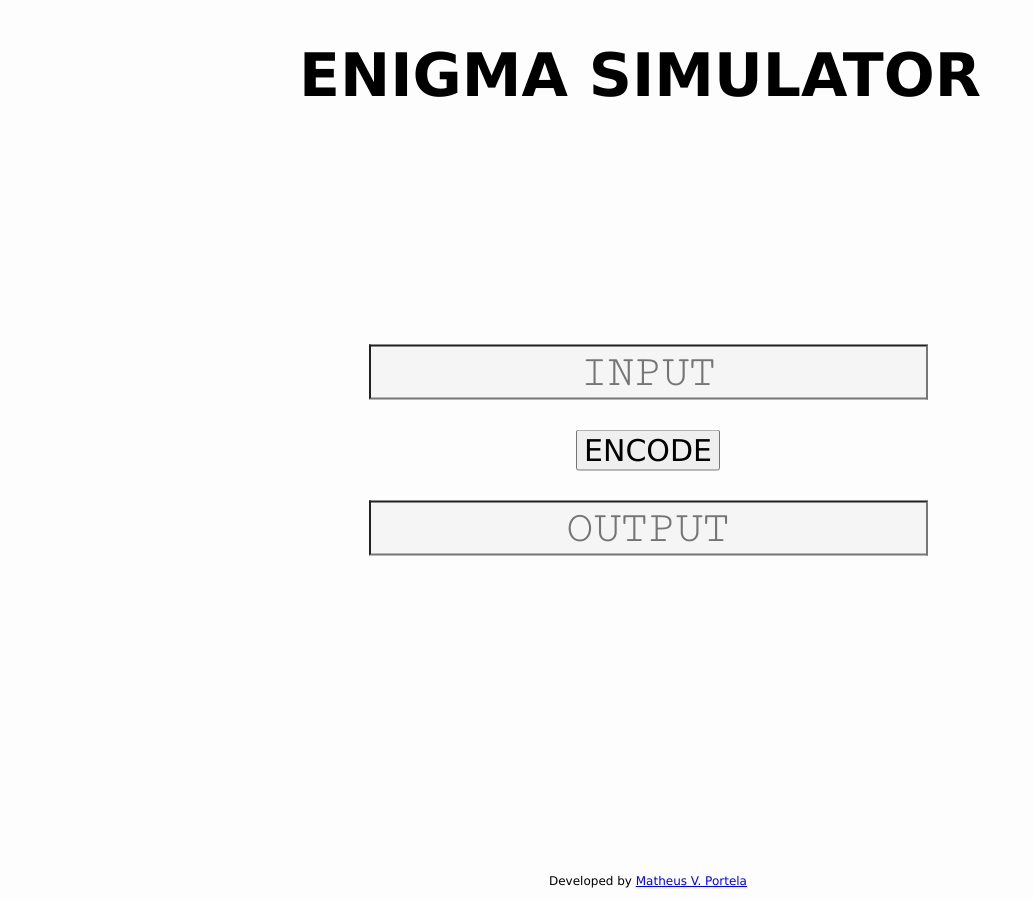
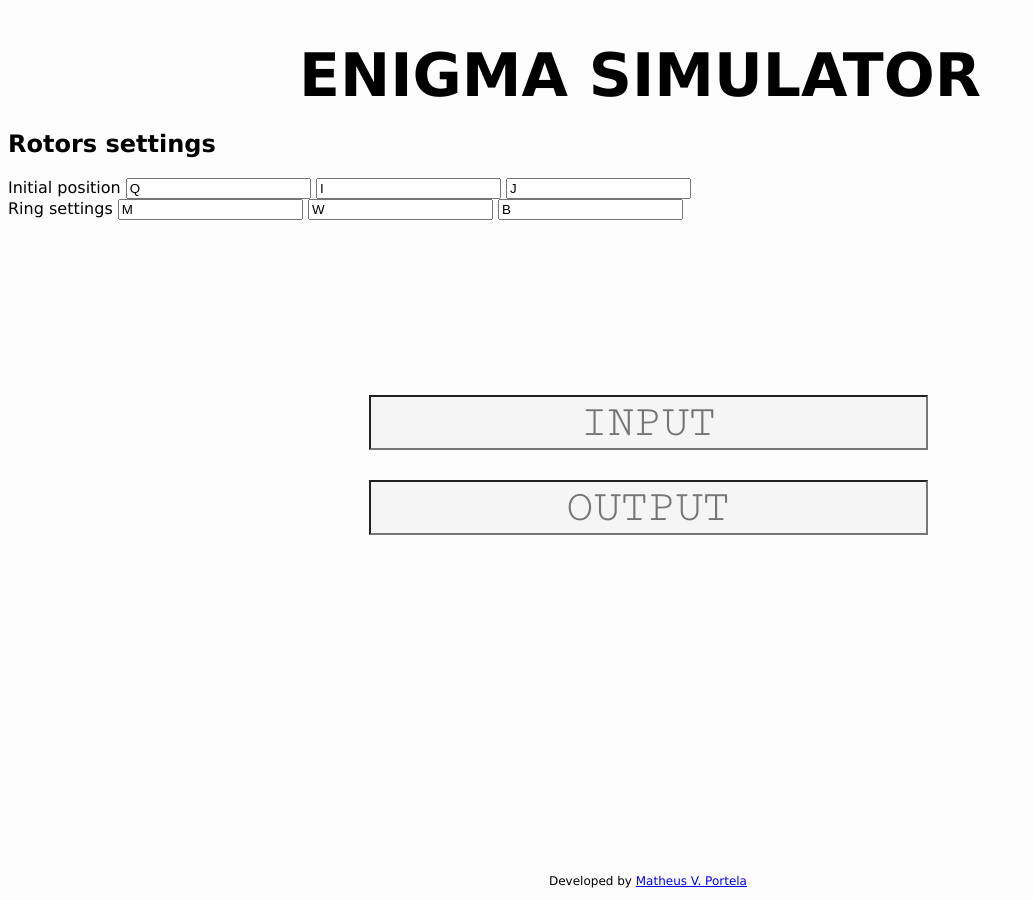
Before and after one commit to matheusportela/matheusportela.github.io, a Jekyll site: the page enigma/index.html, which Jekyll copies as it is, in a window 1280 px wide. Shown: the whole page, without its empty margins (0-1033 px from the left). Built offline with Jekyll 4.4.1, drawn with Linux system fonts in a browser that asks for light colours.

Commit message:
Introducing enigma configurations.

```diff
--- a/enigma/index.html
+++ b/enigma/index.html
@@ -20,13 +20,25 @@
                 <input class="input-text" id="enigma-input" type="text" placeholder="Input">
             </div>
 
-            <div class="encode-section">
-                <button class="encode-btn" id="encode-btn">Encode</button>
-            </div>
-
             <div class="output-section">
                 <input class="output-text" id="enigma-output" type="text" placeholder="Output" readonly>
             </div>
+        </div>
+
+        <div class="configuration-section">
+            <h2>Rotors settings</h2>
+
+            <label>Initial position</label>
+            <input class="rotor-config" id="rotor-left-pos" value="Q">
+            <input class="rotor-config" id="rotor-middle-pos" value="I">
+            <input class="rotor-config" id="rotor-right-pos" value="J">
+
+            <br>
+
+            <label>Ring settings</label>
+            <input class="rotor-config" id="ring-left-pos" value="M">
+            <input class="rotor-config" id="ring-middle-pos" value="W">
+            <input class="rotor-config" id="ring-right-pos" value="B">
         </div>
 
         <script type="text/javascript">
@@ -41,16 +53,16 @@
                 machine.setPlugboard(new Plugboard('MA', 'VB', 'PF'));
 
                 var rightRotor = new RotorIII();
-                rightRotor.setInnerPosition('B');
-                rightRotor.setInitialPosition('J');
+                rightRotor.setInnerPosition($('#ring-right-pos').val());
+                rightRotor.setInitialPosition($('#rotor-right-pos').val());
 
                 var middleRotor = new RotorII();
-                middleRotor.setInnerPosition('W');
-                middleRotor.setInitialPosition('I');
+                middleRotor.setInnerPosition($('#ring-middle-pos').val());
+                middleRotor.setInitialPosition($('#rotor-middle-pos').val());
 
                 var leftRotor = new RotorIV();
-                leftRotor.setInnerPosition('M');
-                leftRotor.setInitialPosition('Q');
+                leftRotor.setInnerPosition($('#ring-left-pos').val());
+                leftRotor.setInitialPosition($('#rotor-left-pos').val());
 
                 machine.setRotors(leftRotor, middleRotor, rightRotor);
 
@@ -66,17 +78,9 @@
 
             $('#enigma-input').keyup(function(e) {
                 input = $(this).val();
-                validInput = input.replace(/([^a-zA-Z]+)/gi, '');
+                validInput = input.replace(/([^a-zA-Z]+)/gi, '').toUpperCase();
                 $(this).val(validInput);
-            });
-
-            $('#encode-btn').click(function() {
-                input = $('#enigma-input').val().toUpperCase();
-
-                if (isValidInput(input)) {
-                    output = encode(input);
-                    $('#enigma-output').val(output);
-                }
+                $('#enigma-output').val(encode(validInput));
             });
         });
         </script>
--- a/enigma/main.css
+++ b/enigma/main.css
@@ -36,6 +36,7 @@ footer {
 
 .input-section, .output-section {
     text-align: center;
+    padding-top: 30px;
 }
 
 .input-text, .output-text {
@@ -45,16 +46,3 @@ footer {
     font-family: Cutive Mono, monospace;
     text-transform: uppercase;
 }
-
-.encode-section {
-    text-align: center;
-    padding-top: 30px;
-    padding-bottom: 30px;
-}
-
-.encode-btn {
-    text-align: center;
-    font-size: 30px;
-    text-transform: uppercase;
-    font-family: Alegreya Sans, Verdana;
-}
```
